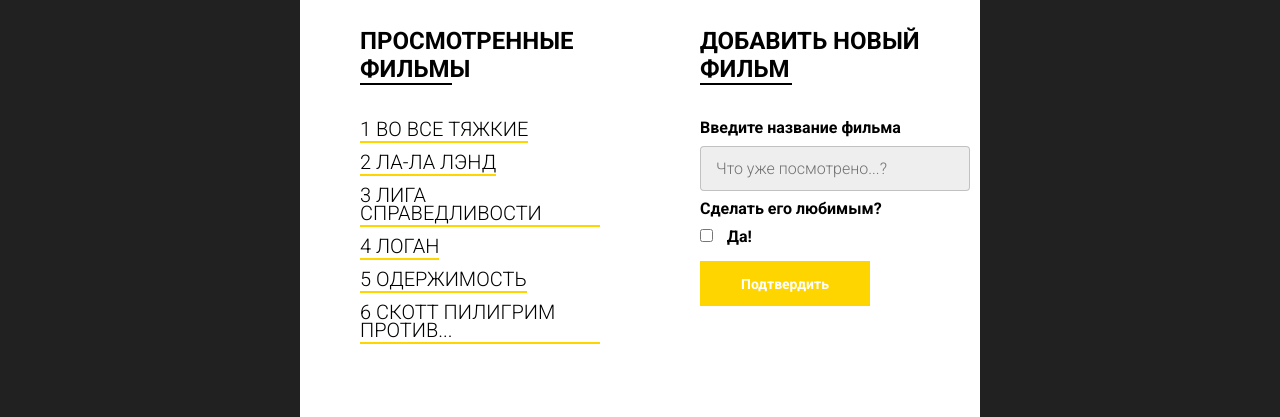
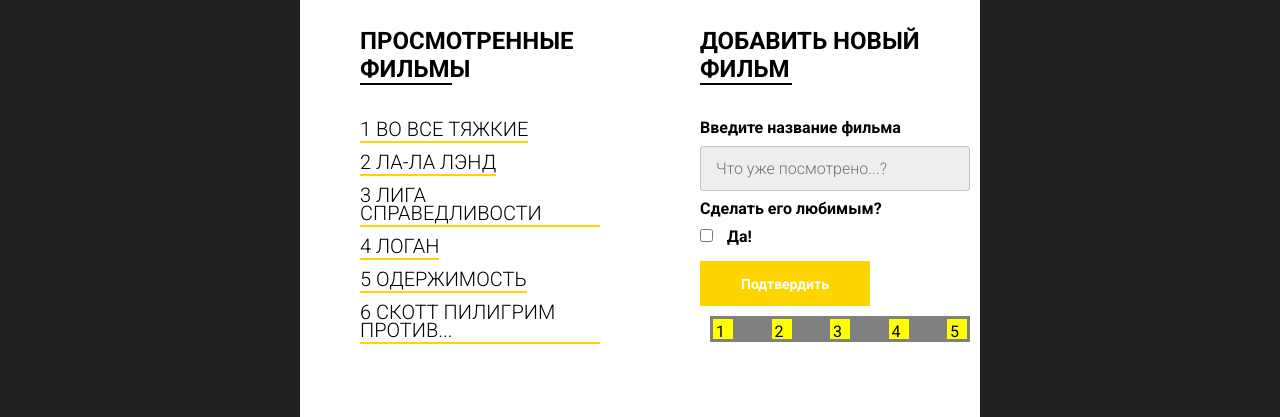
Before and after one commit to saydash/JScourse, a plain HTML site: page index.html in a window 1280 px wide. Shown: the part 463-880 px from the top of the page. Drawn offline with Linux system fonts and the light colour scheme.

Commit message:
last commit

```diff
--- a/index.html
+++ b/index.html
@@ -70,7 +70,15 @@
                         <input type="checkbox">
                         <span class="yes">Да!</span>
                         <button>Подтвердить</button>
+                        <div class="row">
+                            <div class="btn">1</div>
+                            <div class="btn">2</div>
+                            <div class="btn">3</div>
+                            <div class="btn">4</div>
+                            <div class="btn">5</div>
+                        </div>
                     </form>
+
                 </div>
             </div>
         </div>
--- a/js/script.js
+++ b/js/script.js
@@ -47,7 +47,17 @@ document.addEventListener('DOMContentLoaded',() => {
         };
 
     });
-    // console.log(mainContent.classList.item(1));
+
+    const row = document.querySelector('.row');
+    const btn = document.querySelector('.btn');
+
+
+    row.addEventListener('click', e => {
+        if (e.target && e.target.classList.contains('btn')) {
+            row.classList.add('row_alt')
+        }
+    });
+    console.log(mainContent.classList.item(1));
     addForm.addEventListener('submit', (e) => {
         e.preventDefault();
         let newFilm = addInput.value;
--- a/sass/style.scss
+++ b/sass/style.scss
@@ -246,6 +246,24 @@
                     transform: scale(0.95);
                 }
             }
+            .row {
+                display: flex;
+                flex-direction: row;
+                background-color: gray;
+                justify-content: space-between;
+                align-items: center;
+                margin: 10px;
+                .btn {
+                    background-color: yellow;
+                    width: 20px;
+                    height: 20px;
+                    padding: 3px;
+                    margin: 3px;
+                }
+            }
+            .row_alt {
+                background-color: red;
+            }
         }
     }
     &__adv {
```
Also changed, not shown: .css/style.css, 1 other file.
